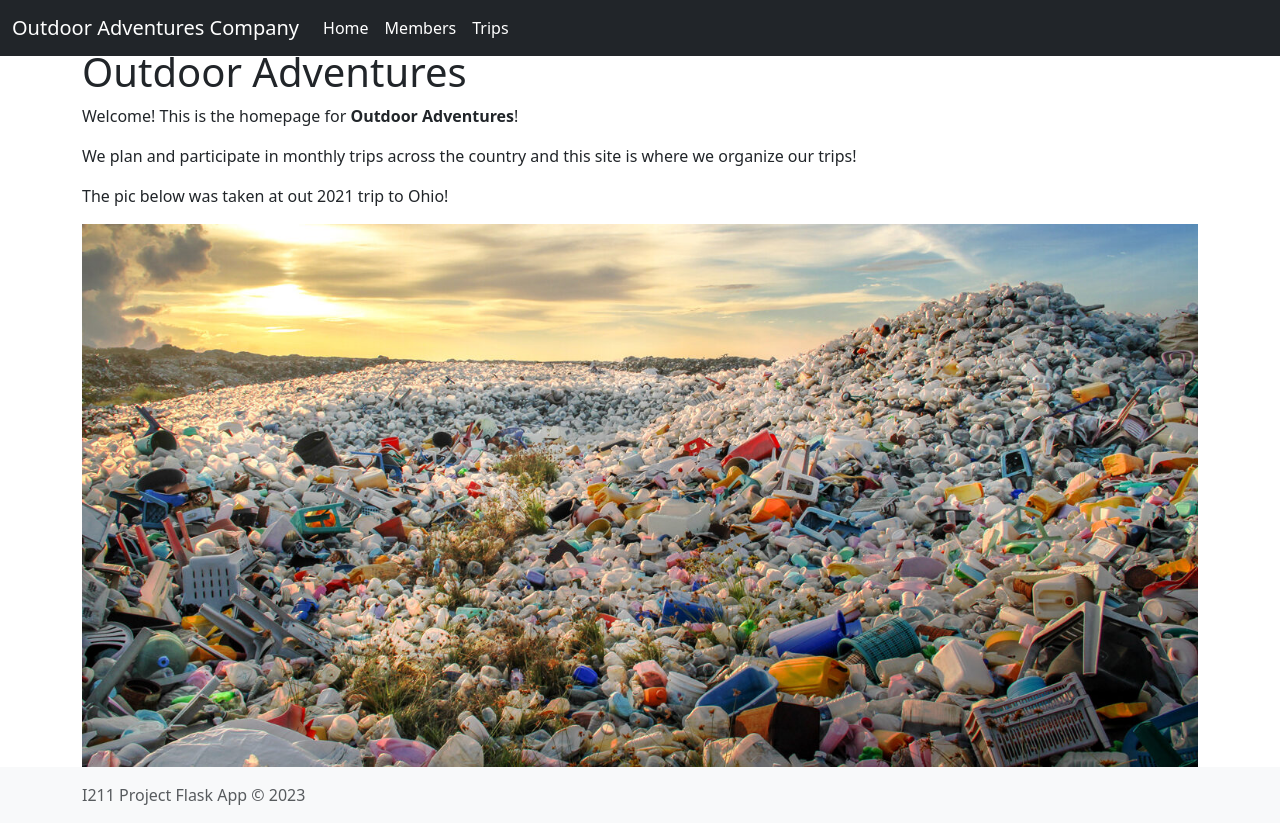
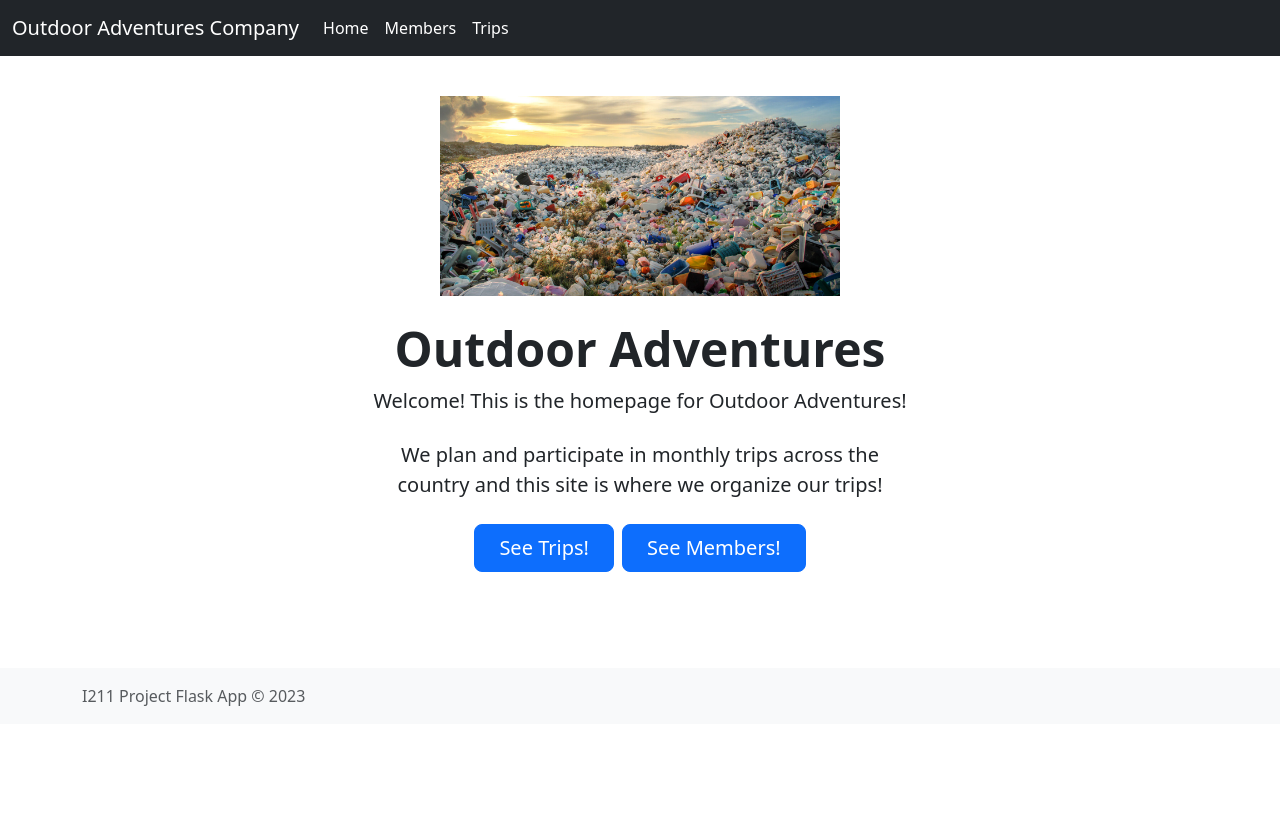
Before and after one commit to gavsimps/I211_project, a Flask app: page / in a window 1280 px wide. After the commit the page ends 706 px from the top, so only its background shows below. Run offline with Flask 2, Linux system fonts and the light colour scheme; some libraries are stand-ins or nearby versions.

Commit message:
sorted dates

```diff
--- a/app.py
+++ b/app.py
@@ -1,5 +1,6 @@
 from flask import Flask, render_template, url_for
 import csv
+import datetime
 
 app = Flask(__name__)
 
@@ -11,16 +12,15 @@ with open('members.csv','r') as csvfile:
 
 with open('members.csv','r') as csvfile:
     data = csv.DictReader(csvfile)
-    members_info = {row['Name']:{'Name':row['Name'],'DoB':row['DoB'],'Email':row['Email'],
-    'Address':row['Address'],'Phone':row['Phone']} for row in data}
+    membing = list(data)
+    member_info = sorted(membing, key = lambda x:x['DoB'])
 
-with open('trips.csv','r') as csvfile:
-    read = csv.reader(csvfile)
-    trip_head = []
-    for row in read:
-        trip_head.append(row)
-    trips_info= {}
 
+
+with open('trips/trips.csv','r') as csvfile:
+    data = csv.DictReader(csvfile)
+    tripping = list(data)
+    trips_info = sorted(tripping, key = lambda x:x['start_date'])
 
 
 @app.route('/')
@@ -29,8 +29,14 @@ def index():
 
 @app.route('/members')
 def members():
-    return render_template('members.html',members_info=members_info,member_header=member_header)
+    return render_template('members.html',member_info=member_info,member_header=member_header)
 
 @app.route('/trips')
-def trips():
-    return render_template('trips.html')
+@app.route('/trips/<trip_id>')
+def trips(trip_id=None):
+    print(trip_id)
+    if trip_id in trips_info:
+        trip_info = trips_info[trip_id]
+        return render_template('trip.html',trip_info=trip_info)
+    else:
+        return render_template('trips.html',trips_info=trips_info)
--- a/members.csv
+++ b/members.csv
@@ -1,6 +1,6 @@
 Name,DoB,Email,Address,Phone
-Blunder Whoopsmore,7/19/1998,bloopsmore@hotmail.com,4716 Hogging St Billings MT,406-318-7926
-Grimble Simpleton,3/14/2002,arceus519@gmail.com,1150 S Clarizz Bloomington IN,317-317-4892
-Andrew Turnner,12/8/1996,drew28@gmail.com,925 Strand Rd Houstan TX,558-439-0021
-Danial Latinovik,4/22/2001,dlatinov@gmail.com,6203 E Verdant Dr Lafayette IN,317-430-1345
-Haley Millings,8/13/2001,dragoonmill@gmail.com,7307 Indiana Ave Bloomington IN, 317-998-0305
+Blunder Whoopsmore,1998-07-19,bloopsmore@hotmail.com,4716 Hogging St Billings MT,406-318-7926
+Grimble Simpleton,2002-03-14,arceus519@gmail.com,1150 S Clarizz Bloomington IN,317-317-4892
+Andrew Turnner,1996-12-08,bessattackingme28@gmail.com,925 Strand Rd Houstan TX,558-439-0021
+Danial Latinovik,2001-04-22,dlatinov@gmail.com,6203 E Verdant Dr Lafayette IN,317-430-1345
+Haley Millings,2001-08-13,iloverawmeat@gmail.com,7307 Indiana Ave Bloomington IN, 317-998-0305
--- a/templates/index.html
+++ b/templates/index.html
@@ -1,9 +1,16 @@
 {% extends "base.html" %}
 {% block title %}Home{% endblock %}
 {% block content %}
-    <h1 class="mt-5">Outdoor Adventures</h1>
-    <p>Welcome! This is the homepage for <b>Outdoor Adventures</b>!</p>
-    <p>We plan and participate in monthly trips across the country and this site is where we organize our trips!</p>
-    <p>The pic below was taken at out 2021 trip to Ohio!</p>
-    <img class="img-fluid" src="{{url_for('static',filename='images/landfill.jpg')}}" alt="breathtaking view">
+    <div class="px-4 py-5 my-5 text-center">
+    <img class="d-block mx-auto mb-4" src="{{url_for('static',filename='images/landfill.jpg')}}" alt="breathtaking view" width="400" height="200">
+    <h1 class="display-5 fw-bold">Outdoor Adventures</h1>
+    <div class="col-lg-6 mx-auto">
+        <p class="lead mb-4">Welcome! This is the homepage for <b>Outdoor Adventures</b>!</p>
+        <p class="lead mb-4">We plan and participate in monthly trips across the country and this site is where we organize our trips!</p>
+        <div class="d-grid gap-2 d-sm-flex justify-content-sm-center">
+        <a class="btn btn-primary btn-lg px-4 gap-3" href="{{url_for('trips')}}" role="button">See Trips!</a>
+        <a class="btn btn-primary btn-lg px-4 gap-3" href="{{url_for('members')}}" role="button">See Members!</a>
+        </div>
+    </div>
+    </div>
 {% endblock %}
--- a/trips/trips.csv
+++ b/trips/trips.csv
@@ -1 +1,2 @@
 name,start_date,length,cost,location,level,leader,description
+Yellowstone Old Faithful Eruption Dive,2023-03-21,3 Days,$80,Yellowstone National Park WY,Certain Death,Neo-Messiah,We will be diving into Old Faithful as it is erupting.
```
Also changed, not shown: templates/members.html (+6 -6 lines), templates/trip.html (+10 -0 lines), templates/trips.html (+11 -10 lines).
